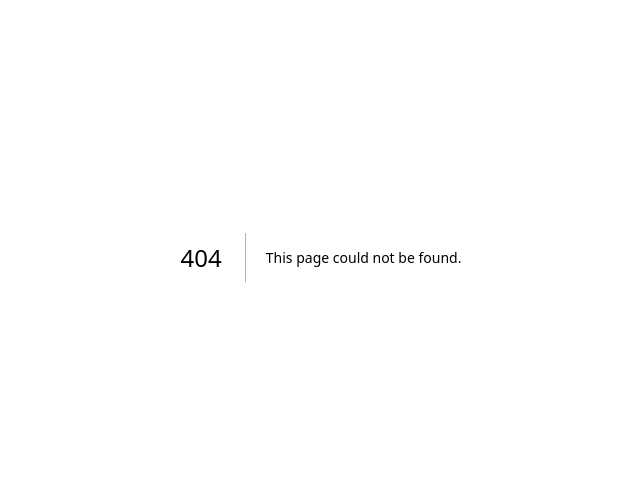
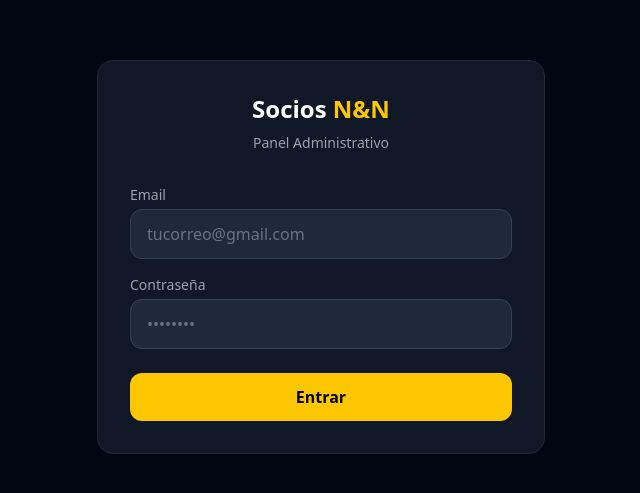
Before and after one commit to sociosnyn/socios-nn, a Next.js app: page /admin in a window 1280 px wide. Before the commit this address had no page. Shown: the part 143-636 px from the top of the page, without its empty margins (319-959 px from the left). Built offline with nearby package versions, Linux system fonts and the light colour scheme.

Commit message:
Create AdminPage component with login form

```diff
--- /dev/null
+++ b/app/admin/page.tsx
@@ -0,0 +1,39 @@
+export default function AdminPage() {
+  return (
+    <main className="min-h-screen bg-gray-950 text-white flex items-center justify-center">
+      <div className="bg-gray-900 p-8 rounded-2xl border border-gray-800 w-full max-w-md">
+        <h1 className="text-2xl font-bold text-center mb-2">
+          Socios <span className="text-yellow-400">N&amp;N</span>
+        </h1>
+        <p className="text-gray-400 text-center mb-8 text-sm">Panel Administrativo</p>
+
+        <form action="/api/login" method="POST" className="flex flex-col gap-4">
+          <div>
+            <label className="text-sm text-gray-400 mb-1 block">Email</label>
+            <input
+              type="email"
+              name="email"
+              placeholder="tucorreo@gmail.com"
+              className="w-full bg-gray-800 border border-gray-700 rounded-xl px-4 py-3 text-white placeholder-gray-500 focus:outline-none focus:border-yellow-400"
+            />
+          </div>
+          <div>
+            <label className="text-sm text-gray-400 mb-1 block">Contraseña</label>
+            <input
+              type="password"
+              name="password"
+              placeholder="••••••••"
+              className="w-full bg-gray-800 border border-gray-700 rounded-xl px-4 py-3 text-white placeholder-gray-500 focus:outline-none focus:border-yellow-400"
+            />
+          </div>
+          <button
+            type="submit"
+            className="w-full bg-yellow-400 text-black font-bold py-3 rounded-xl mt-2 hover:bg-yellow-300 transition"
+          >
+            Entrar
+          </button>
+        </form>
+      </div>
+    </main>
+  )
+}
```
